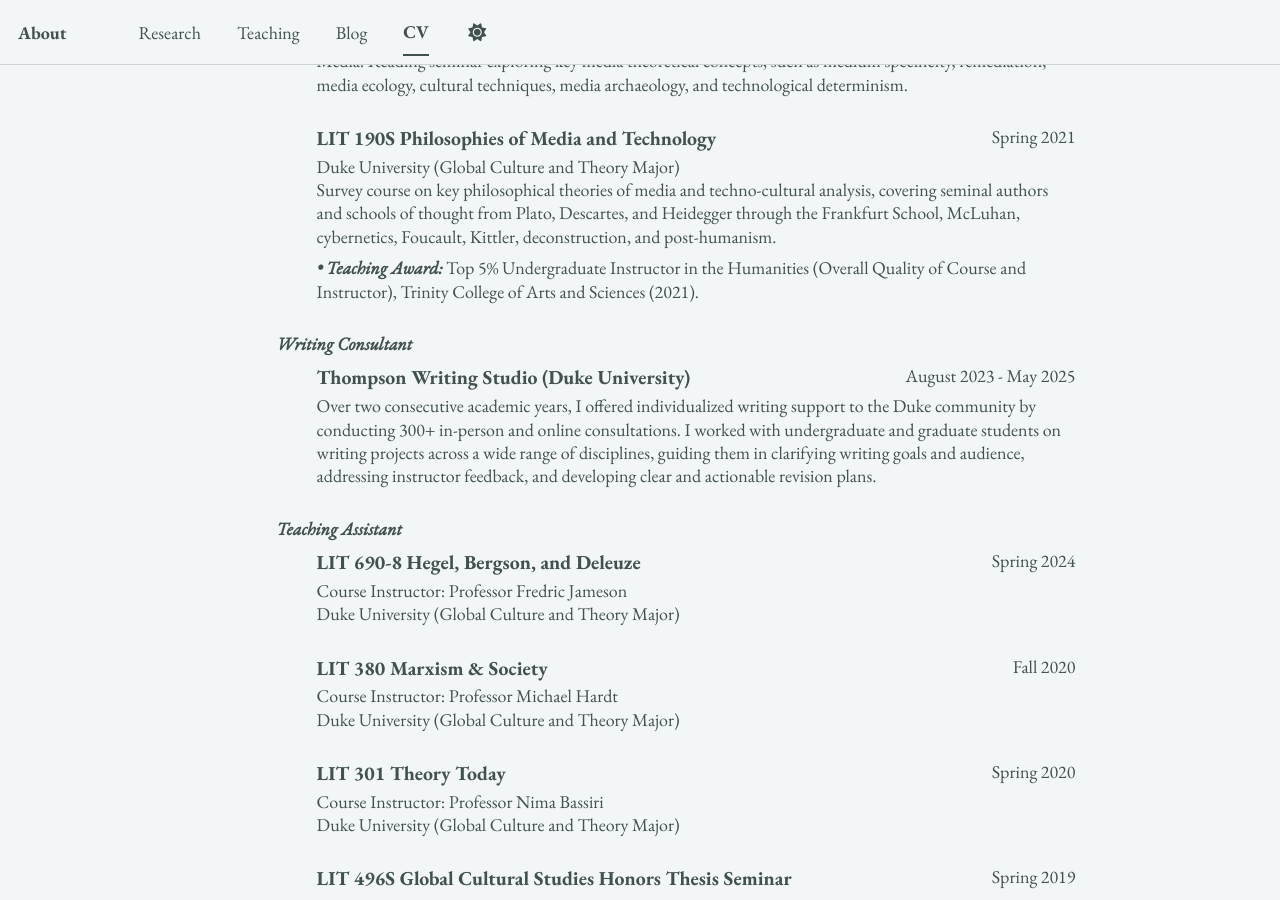
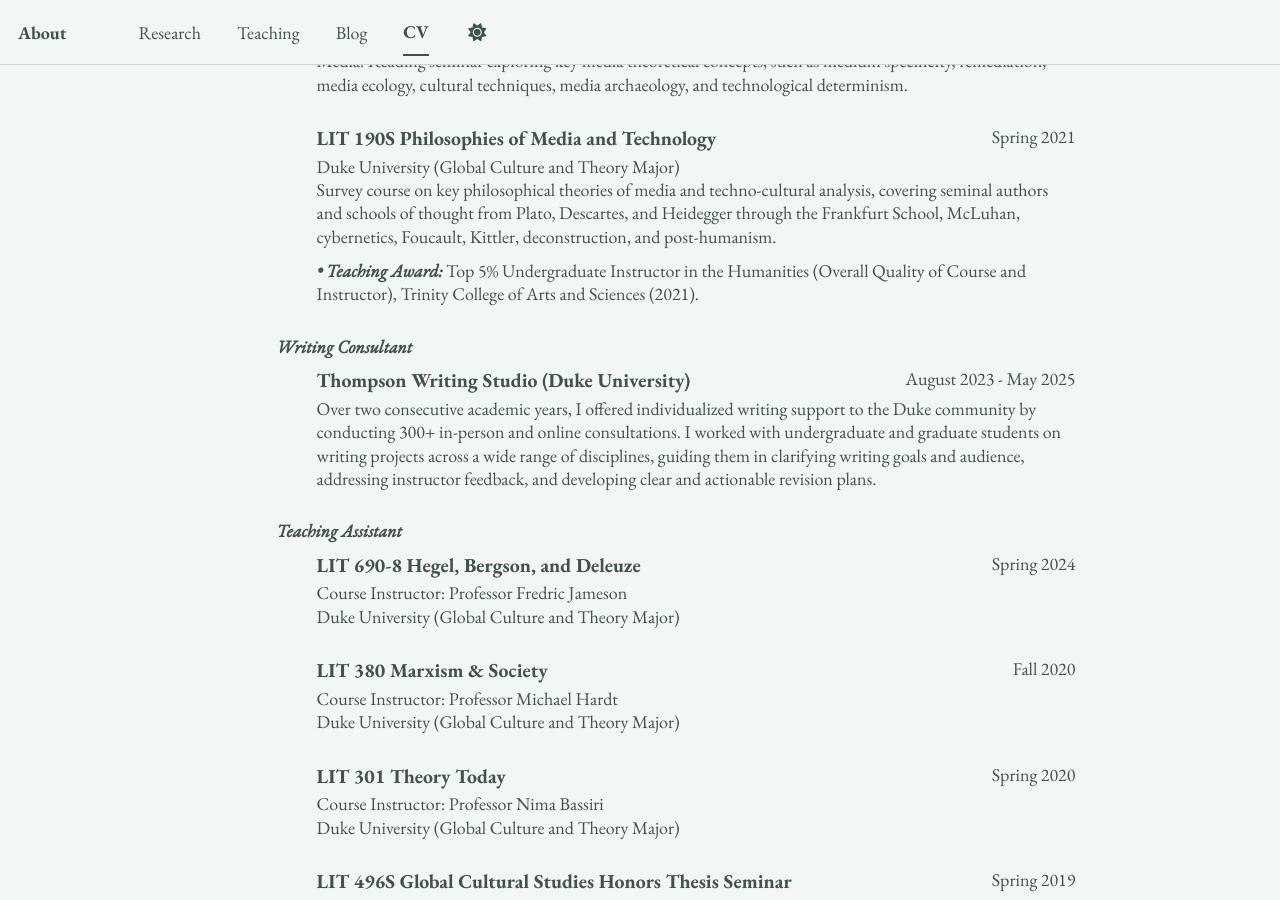
Before and after one commit to epujol90/epujol90.github.io, a Jekyll site: the page built from _pages/cv-json.md, in a window 1280 px wide and 900 px high, scrolled down 5819 px. Built offline with Jekyll 4.4.1, drawn with Linux system fonts in a browser that asks for light colours; a script bundle is joined from its source files by our own code; library files that are not in the unit come from our copies.

Commit message:
Update cv.json

```diff
--- a/_data/cv.json
+++ b/_data/cv.json
@@ -341,7 +341,7 @@
       "institution": "Duke University (Global Culture and Theory Major)",
       "date": "Spring 2021",
       "role": "",
-      "description": "Survey course on key philosophical theories of media and techno-cultural analysis, covering seminal authors and schools of thought from Plato, Descartes, and Heidegger through the Frankfurt School, McLuhan, cybernetics, Foucault, Kittler, deconstruction, and post-humanism.<span style=\"display: block; margin-top: 0.45em;\"></span><strong><em>&#8226; Teaching Award:</em></strong> Top 5% Undergraduate Instructor in the Humanities (Overall Quality of Course and Instructor), Trinity College of Arts and Sciences (2021).",
+      "description": "Survey course on key philosophical theories of media and techno-cultural analysis, covering seminal authors and schools of thought from Plato, Descartes, and Heidegger through the Frankfurt School, McLuhan, cybernetics, Foucault, Kittler, deconstruction, and post-humanism.<span style=\"display: block; margin-top: 0.6em;\"></span><strong><em>&#8226; Teaching Award:</em></strong> Top 5% Undergraduate Instructor in the Humanities (Overall Quality of Course and Instructor), Trinity College of Arts and Sciences (2021).",
       "category": "Instructor of Record"
     },
     {
```
